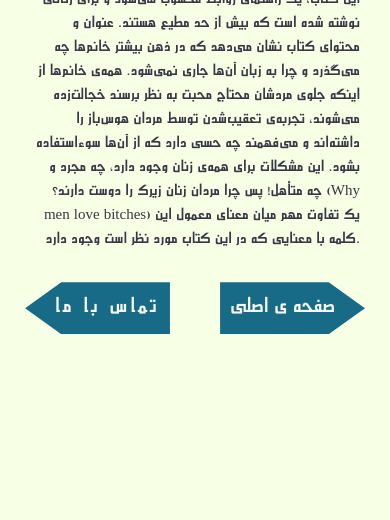
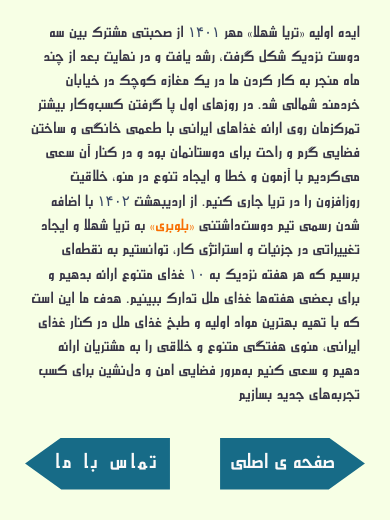
Before and after one commit to pouya-asghari777/shahla, a Django app: page /about/ in a window 390 px wide. Shown: the part 685-1205 px from the top of the page. Before the commit the page ends 1019 px from the top, so only its background shows below. Run offline with Django 3.2, Linux system fonts and the light colour scheme; some web fonts are replaced.

Commit message:
multipe fixes

```diff
--- a/static/styles/home.css
+++ b/static/styles/home.css
@@ -115,7 +115,11 @@ body {
     padding: 0.7em 0.5em;
     margin: 0.3em 0;
     border-radius: 0.5em;
-    cursor: pointer;
+    /* cursor: pointer; */
+}
+
+.block {
+    cursor: not-allowed;
 }
 
 .menu a {
@@ -368,7 +372,7 @@ body {
   }
 
   @keyframes fade {
-    from {opacity: .4}
+    from {opacity: 0.4}
     to {opacity: 1}
   }
 /* Text */
@@ -387,11 +391,26 @@ body {
     color: #393646;
 }
 
+.text-landing span {
+    font-family: system-ui, -apple-system, BlinkMacSystemFont, 'Segoe UI', Roboto, Oxygen, Ubuntu, Cantarell, 'Open Sans', 'Helvetica Neue', sans-serif;
+    color: #394867;
+}
+
+.text-landing a {
+    color: #F86F03;
+}
+
 .image-landing {
     display: flex;
     flex-direction: column;
     justify-content: center;
     align-items: center;
+}
+
+.image-landing img {
+    width: 70%;
+    height: auto;
+    border-radius: 10px;
 }
 
 /* Designer */
@@ -518,12 +537,15 @@ body {
     .image-landing img {
         width: 90%;
         height: 100%;
+        border-radius: 10px;
     }
 
     .text-landing p {
         width: 100%;
         font-size: 15px;
     }
+
+
 
     /* Contact */
 
@@ -548,3 +570,9 @@ body {
         color: #F86F03;
     }
 }
+
+@media (width: 414px) {
+    .address p {
+        padding: 0 10px;
+    }
+}
--- a/templates/about.html
+++ b/templates/about.html
@@ -14,15 +14,15 @@
 
         <!-- Full-width images with number and caption text -->
         <div class="mySlides fade">
-            <img src="{% static "images/about.jpg" %}" style="width:100%">
+            <img src="{% static "images/about1.jpg" %}" style="width:100%">
         </div>
 
         <div class="mySlides fade">
-            <img src="{% static "images/kris-atomic-3b2tADGAWnU-unsplash.jpg" %}" style="width:100%">
+            <img src="{% static "images/about2.jpg" %}" style="width:100%">
         </div>
 
         <div class="mySlides fade">
-            <img src="{% static "images/patrick-tomasso-GXXYkSwndP4-unsplash.jpg" %}" style="width:100%">
+            <img src="{% static "images/about3.JPEG" %}" style="width:100%">
         </div>
 
         <!-- Next and previous buttons -->
@@ -33,12 +33,9 @@
 
     <!-- Text -->
     <div class="text-landing">
-        <p>این کتاب، یک راهنمای روابط محسوب می‌شود و برای زنانی نوشته شده است که بیش از حد مطیع هستند. عنوان و محتوای
-            کتاب نشان می‌دهد که در ذهن بیشتر خانم‌ها چه می‌گذرد و چرا به زبان آن‌ها جاری نمی‌شود. همه‌ی خانم‌ها از اینکه
-            جلوی مردشان محتاج محبت به نظر برسند خجالت‌زده می‌شوند، تجربه‌ی تعقیب‌شدن توسط مردان هوس‌باز را داشته‌اند و
-            می‌فهمند چه حسی دارد که از آن‌ها سوءاستفاده بشود. این مشکلات برای همه‌ی زنان وجود دارد، چه مجرد و چه متأهل!
-            پس چرا مردان زنان زیرک را دوست دارند؟ (Why men love bitches) یک تفاوت مهم میان معنای معمول این کلمه با
-            معنایی که در این کتاب مورد نظر است وجود دارد.</p>
+                <p>
+          ایده اولیه «تریا شهلا» مهر<span> ۱۴۰۱</span> از صحبتی مشترک بین سه دوست نزدیک شکل گرفت، رشد یافت و در نهایت بعد از چند ماه منجر به کار کردن ما در یک مغازه کوچک در خیابان خردمند شمالی شد. در روزهای اول پا گرفتن کسب‌وکار بیشتر تمرکزمان روی ارائه غذاهای ایرانی با طعمی خانگی و ساختن فضایی گرم و راحت برای دوستانمان بود و در کنار آن سعی می‌کردیم با آزمون و خطا و ایجاد تنوع در منو، خلاقیت روزافزون را در تریا جاری کنیم. از اردیبهشت <span> ۱۴۰۲</span> با اضافه شدن رسمی تیم دوست‌داشتنی <a href="">«بلوبری» </a> به تریا شهلا و ایجاد تغییراتی در جزئیات و استراتژی کار، توانستیم به نقطه‌ای برسیم که هر هفته نزدیک به  <span> ۱۰ </span> غذای متنوع ارائه بدهیم و برای بعضی هفته‌ها غذای ملل تدارک ببینیم. هدف ما این است که با تهیه بهترین مواد اولیه و طبخ غذای ملل در کنار غذای ایرانی، منوی هفتگی متنوع و خلاقی را به مشتریان ارائه دهیم و سعی کنیم به‌مرور فضایی امن و دل‌نشین برای کسب تجربه‌‌های جدید بسازیم
+        </p>
     </div>
 
     <!-- Footer -->
--- a/templates/index.html
+++ b/templates/index.html
@@ -1,5 +1,6 @@
 {% extends "base.html" %}
 {% load static %}
+{% load farsi %}
 
 {% block css %}
     <!-- CSS -->
```
Also changed, not shown: apps/menus/templatetags/farsi.py (+7 -0 lines), static/images/about3.JPEG (added), 3 other files.
